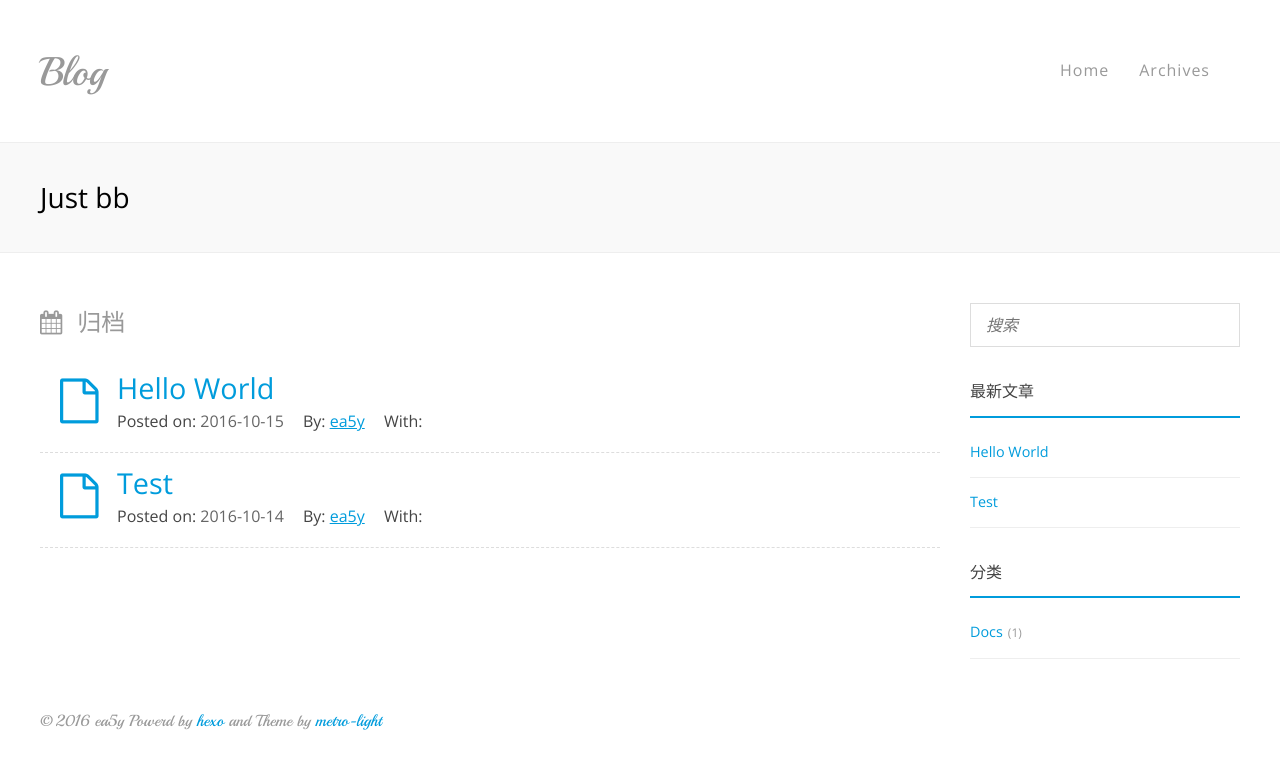
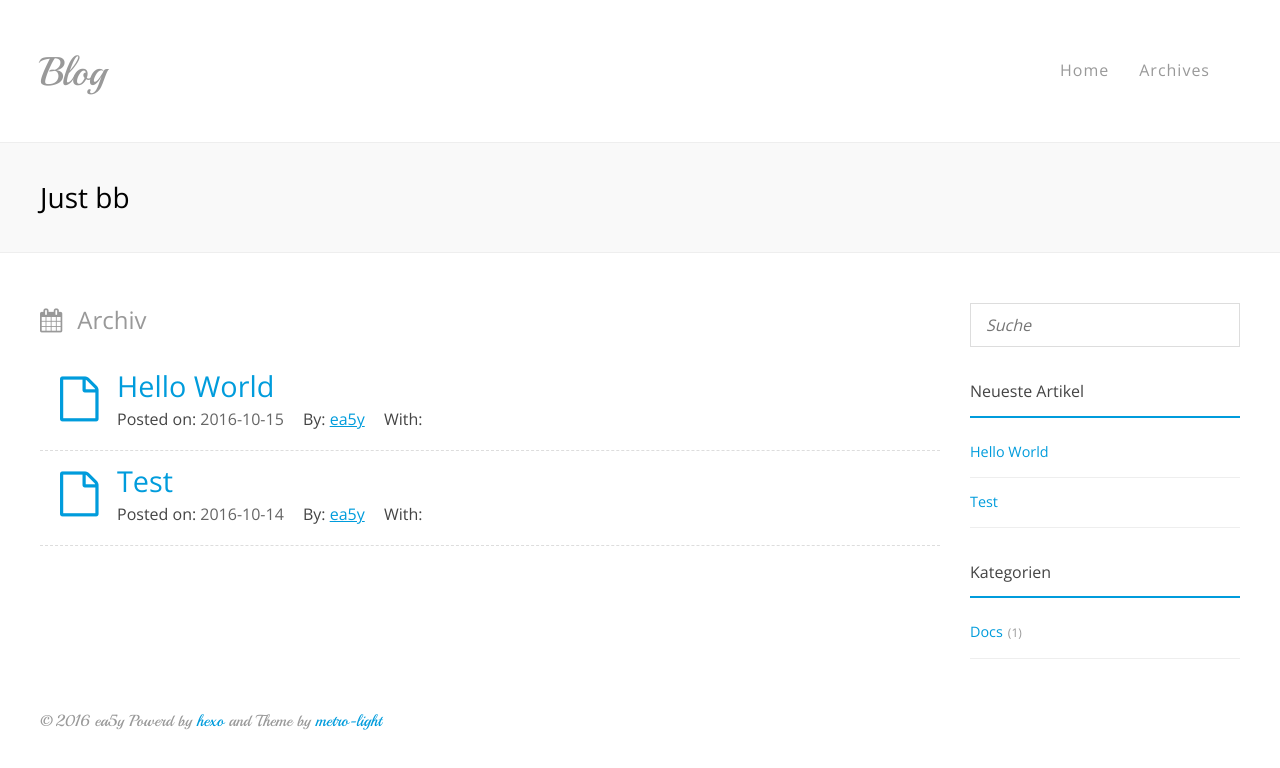
Before and after one commit to ea5y/ea5y.github.io, a plain HTML site: page archives/index.html in a window 1280 px wide. Drawn offline with nearby package versions, Linux system fonts and the light colour scheme.

Commit message:
Site updated: 2016-10-16 00:14:19

```diff
--- a/archives/index.html
+++ b/archives/index.html
@@ -5,7 +5,7 @@
 <head>
   <meta charset="utf-8">
 
-  <title>归档 | Blog</title>
+  <title>Archiv | Blog</title>
   <meta name="author" content="ea5y">
 
   <meta name="description" content="So, i can say &quot;That&#39;s easy.&quot;">
@@ -106,7 +106,7 @@
   </div>
   <div id="content" class="inner">
     <div id="main-col" class="alignleft"><div id="wrapper" class="padding">
-<h2 class="archive-title">归档</h2>
+<h2 class="archive-title">Archiv</h2>
 
 
   <div class="archive">
@@ -179,14 +179,14 @@
 
 	  <div class="search">
   <form action="//google.com/search" method="get" accept-charset="utf-8">
-    <input type="search" name="q" results="0" placeholder="搜索">
+    <input type="search" name="q" results="0" placeholder="Suche">
     <input type="hidden" name="q" value="site:yoursite.com">
   </form>
 </div>
 
 
 <div class="widget recent-post">
-  <h3 class="title">最新文章</h3>
+  <h3 class="title">Neueste Artikel</h3>
   <ul class="entry">
 
       <li>
@@ -203,7 +203,7 @@
 
 
 <div class="widget category">
-  <h3 class="title">分类</h3>
+  <h3 class="title">Kategorien</h3>
   <ul class="entry">
 
     <li><a href="/categories/Docs/">Docs</a><small>1</small></li>
```
Also changed, not shown: 2016/10/14/Test/index.html (+4 -4 lines), 2016/10/15/hello-world/index.html (+4 -4 lines), archives/2016/10/index.html (+4 -4 lines), archives/2016/index.html (+4 -4 lines), categories/Docs/index.html (+3 -3 lines), index.html (+3 -3 lines).
